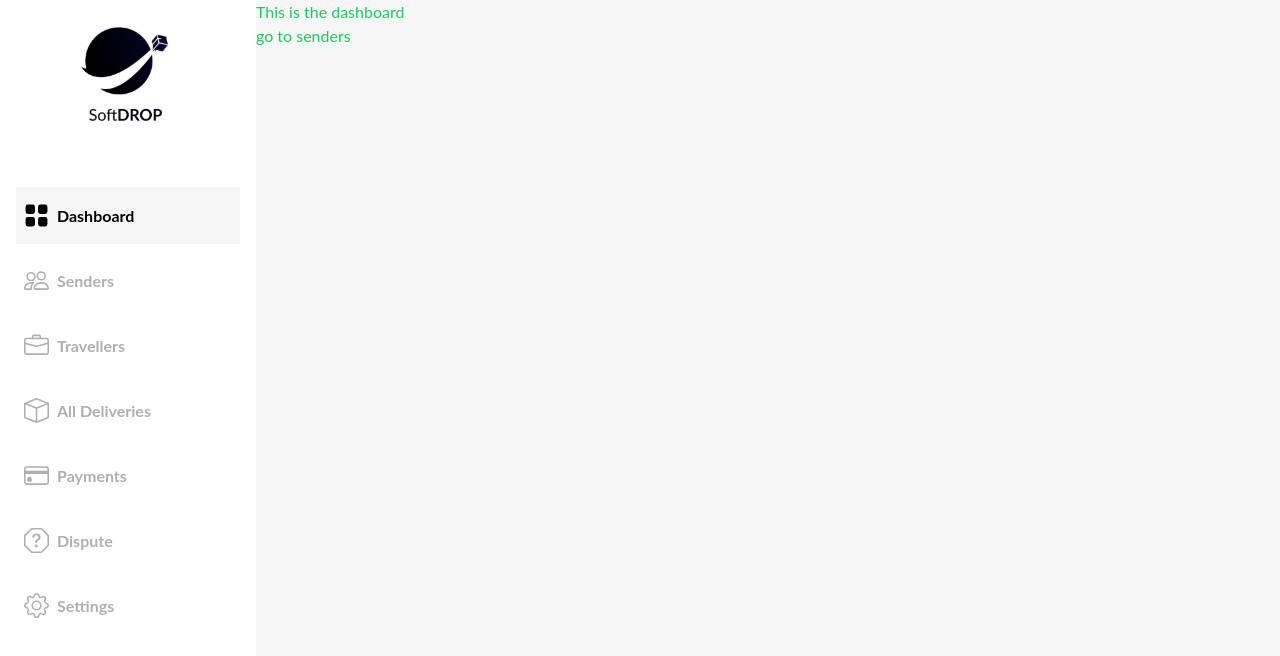
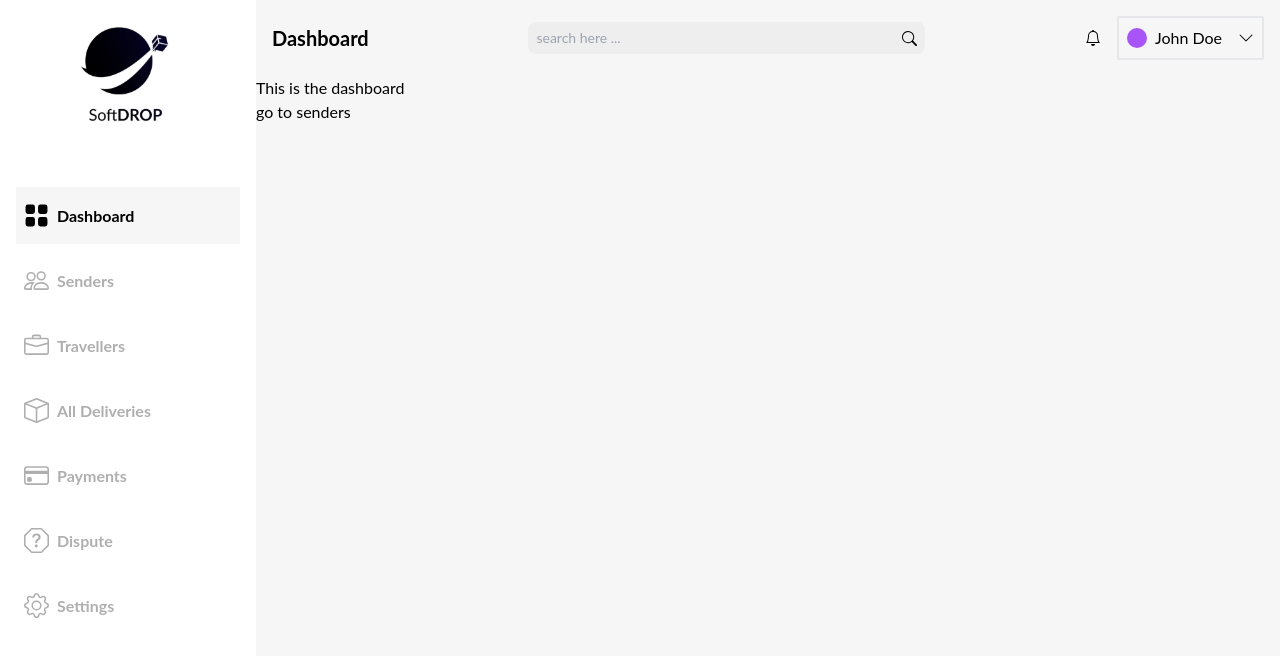
Before and after one commit to Craigmindset/webadmin-softdrop, a React (Create React App) app: page /admin/dashboard in a window 1280 px wide. Shown: the top 656 px of the page. Built offline with nearby package versions, Linux system fonts and the light colour scheme.

Commit message:
adding the dashboard header, implementing dashboard header on some pages

```diff
--- a/src/App.js
+++ b/src/App.js
@@ -14,6 +14,7 @@ const router = createBrowserRouter([
   {
     path: "/",
     element: <AuthLayout />,
+    errorElement: <NotFound />,
     children: [
       {
         path: '/',
--- a/src/Pages/Dashboard.js
+++ b/src/Pages/Dashboard.js
@@ -1,8 +1,10 @@
 import { Link } from "react-router-dom";
+import DashHeader from "../components/DashHeader";
 
 export default function Dashboard(){
     return(
-        <div className="text-green-500">
+        <div>
+            <DashHeader title={'Dashboard'} />
             <div>This is the dashboard</div>
             <Link to={"/admin/senders"}>go to senders</Link>
         </div>
--- a/src/Pages/Senders.js
+++ b/src/Pages/Senders.js
@@ -1,6 +1,9 @@
+import DashHeader from "../components/DashHeader";
+
 export default function Senders(){
     return(
         <div>
+            <DashHeader title={"Senders"} />
             this is the senders screen
         </div>
     )
--- /dev/null
+++ b/src/components/DashHeader.js
@@ -0,0 +1,27 @@
+import { BsBell, BsChevronDown, BsSearch } from "react-icons/bs";
+
+export default function DashHeader({title}){
+    return(
+        <div className="flex justify-between items-center p-4">
+            <div className="font-bold text-xl">
+                {title || "Put header title"}
+            </div>
+            <div className="bg-[#EEEEEE] flex justify-between items-center h-8 w-[40%] p-2 rounded-lg">
+                <input className="bg-[#EEEEEE] text-sm outline-none"  placeholder="search here ..." />
+                <BsSearch size={15} />
+            </div>
+            <div className="flex items-center justify-between">
+                <BsBell className="mr-4"/>
+                <div className="flex justify-between items-center border-2 p-2 rounded-sm">
+                    <div className="w-5 h-5 mr-2 bg-purple-500 rounded-full">
+
+                    </div>
+                    <div className="mr-4">
+                        John Doe
+                    </div>
+                    <BsChevronDown />
+                </div>
+            </div>
+        </div>
+    )
+}
```
